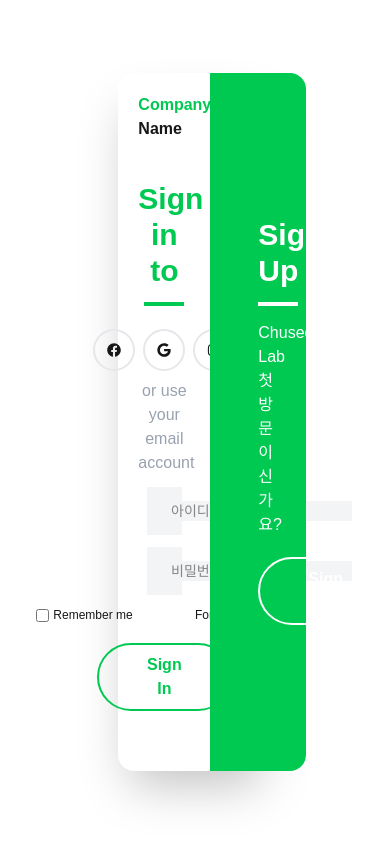
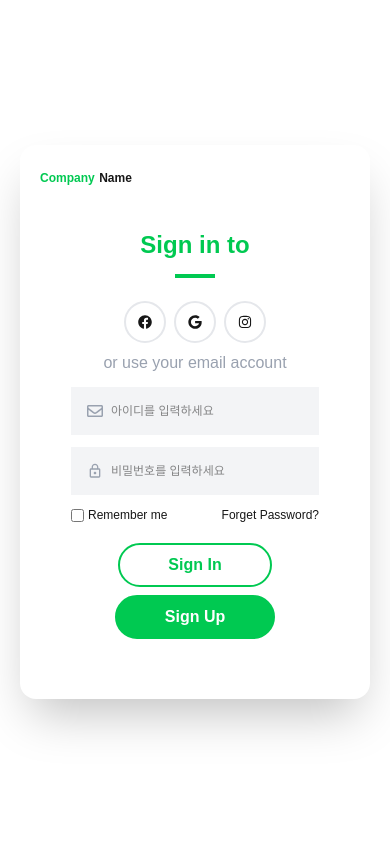
Before and after one commit to Chuseok22/chuseok22-lab-fe, a Next.js app: page /auth/login in a window 390 px wide. Built offline with nearby package versions, Linux system fonts and the light colour scheme; no server answers.

Commit message:
[기능추가][로그인] 로그인 페이지 화면 구성 feat: 로그인페이지 모바일 반응형 디자인 #6

```diff
--- a/src/app/auth/login/page.tsx
+++ b/src/app/auth/login/page.tsx
@@ -5,14 +5,14 @@ import LoginForm from "@/components/auth/login/LoginForm";
 
 export default function Login() {
   return (
-      <div className="min-h-screen flex flex-col items-center justify-center w-full flex-1 px-20 text-center">
-        <div className="bg-white rounded-2xl shadow-2xl flex w-2/3 max-w-4xl">
-          <div className="w-3/5 p-5">
-            <div className="text-left font-bold">
-              <span className="text-green-500">Company</span> Name
+      <div className="min-h-screen flex flex-col items-center justify-center w-full flex-1 px-5 lg:px-20 text-center">
+        <div className="bg-white rounded-2xl shadow-2xl flex w-full lg:w-2/3 lg:max-w-4xl">
+          <div className="w-full lg:w-3/5 p-5">
+            <div className="text-left font-bold lg:font-bold">
+              <span className="text-green-500 text-xs lg:text-base">Company</span> <span className="text-xs lg:text-base">Name</span>
             </div>
             <div className="py-10">
-              <h2 className="text-3xl font-bold text-green-500 mb-2">Sign in to </h2>
+              <h2 className="text-2xl lg:text-3xl font-bold text-green-500 mb-2">Sign in to</h2>
               <div className="border-2 w-10 border-green-500 inline-block mb-2"></div>
               <div className="flex justify-center my-2">
                 <Link href="" className="border-2 border-gray-200 rounded-full p-3 mx-1">
@@ -27,9 +27,10 @@ export default function Login() {
               </div>
               <p className="text-gray-400 mb-3">or use your email account</p>
               <LoginForm/>
+              <Link href="/auth/join" className="lg:hidden border-2 border-green-500 bg-green-500 text-white rounded-full px-12 py-2 inline-block font-semibold hover:bg-white hover:text-green-500">Sign Up</Link>
             </div>
           </div>
-          <div className="w-2/5 bg-green-500 text-white rounded-tr-2xl rounded-br-2xl py-36 px-12">
+          <div className="hidden lg:block lg:w-2/5 bg-green-500 text-white rounded-tr-2xl rounded-br-2xl py-36 px-12">
             <h2 className="text-3xl font-bold mb-2">Sign Up</h2>
             <div className="border-2 w-10 border-white inline-block mb-2"></div>
             <p className="mb-5">Chuseok22 Lab 첫 방문이신가요?</p>
--- a/src/components/auth/login/LoginForm.tsx
+++ b/src/components/auth/login/LoginForm.tsx
@@ -3,7 +3,7 @@
 import {FaRegEnvelope} from "react-icons/fa";
 import {MdLockOutline} from "react-icons/md";
 import Link from "next/link";
-import {useState} from "react";
+import React, {useState} from "react";
 import {login} from "@/api/auth/auth";
 import {router} from "next/client";
 
@@ -27,38 +27,38 @@ function LoginForm() {
 
   return (
       <form onSubmit={handleSubmit} className="flex flex-col items-center">
-        <div className="bg-gray-100 w-2/3 p-2 flex items-center mb-3">
+        <div className="bg-gray-100 w-4/5 lg:w-2/3 p-2 flex items-center mb-3">
           <FaRegEnvelope className="text-gray-400 m-2"/>
           <input type="text"
                  id="username"
                  name="id"
                  placeholder="아이디를 입력하세요"
-                 className="bg-inherit outline-none text-sm flex-1"
+                 className="bg-inherit outline-none text-xs lg:text-sm flex-1"
                  value={username}
                  onChange={e => setUsername(e.target.value)}
                  required
                  autoComplete="off"/>
         </div>
-        <div className="bg-gray-100 w-2/3 p-2 flex items-center mb-3">
+        <div className="bg-gray-100 w-4/5 lg:w-2/3 p-2 flex items-center mb-3">
           <MdLockOutline className="text-gray-400 m-2"/>
           <input type="password"
                  id="password"
                  name="password"
                  placeholder="비밀번호를 입력하세요"
-                 className="bg-inherit outline-none text-sm flex-1"
+                 className="bg-inherit outline-none text-xs lg:text-sm flex-1"
                  value={password}
                  onChange={e => setPassword(e.target.value)}
                  required/>
         </div>
         {error && <p className="text-red-500 text-xs mb-3">{error}</p>}
-        <div className="flex w-64 mb-5 justify-between">
+        <div className="flex w-4/5 lg:w-2/3 mb-5 justify-between">
           <label className="flex items-center text-xs">
             <input type="checkbox" name="remember" className="mr-1"/>Remember me
           </label>
           <Link href="" className="text-xs">Forget Password?</Link>
         </div>
         <button type="submit"
-                className="border-2 border-green-500 rounded-full px-12 py-2 text-green-500 inline-block font-semibold hover:bg-green-500 hover:text-white">
+                className="border-2 border-green-500 rounded-full px-12 py-2 text-green-500 inline-block font-semibold hover:bg-green-500 hover:text-white mb-2">
           Sign In
         </button>
       </form>
```
